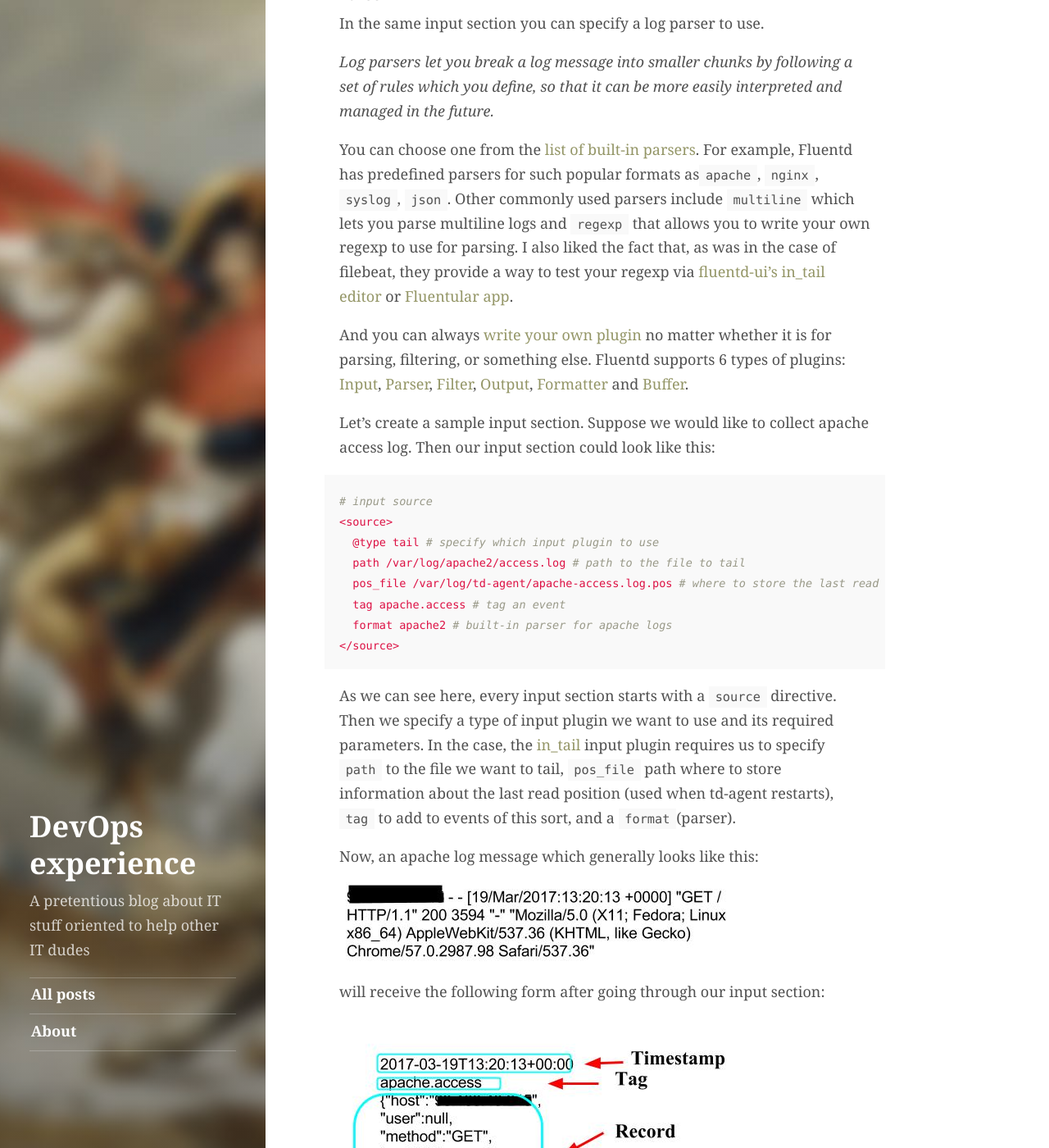
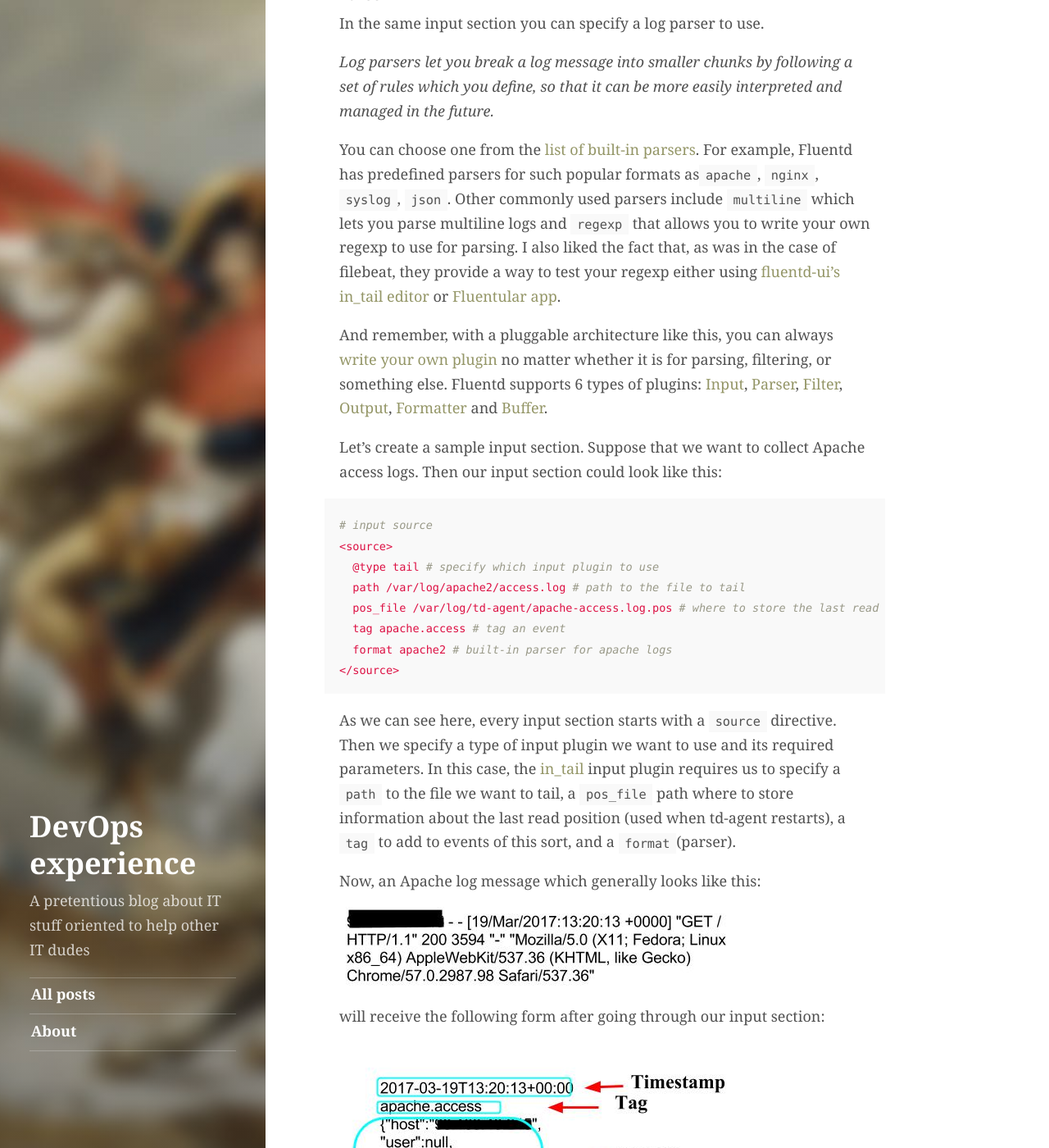
Before and after one commit to Artemmkin/Artemmkin.github.io, a Jekyll site: the page built from _posts/2017-03-19-log-shippers-part2.md, in a window 1280 px wide and 1400 px high, scrolled down 3454 px. Shown: the whole window at 82% size. Built offline with Jekyll 4.4.1, drawn with Linux system fonts in a browser that asks for light colours; comment, search, counter and statistics services are not loaded; some of the changed text lies outside the part shown.

Commit message:
Correct typos

````diff
--- a/_posts/2017-03-19-log-shippers-part2.md
+++ b/_posts/2017-03-19-log-shippers-part2.md
@@ -43,11 +43,11 @@ In the same input section you can specify a log parser to use.
 
 *Log parsers let you break a log message into smaller chunks by following a set of rules which you define, so that it can be more easily interpreted and managed in the future.*
 
-You can choose one from the [list of built-in parsers](http://docs.fluentd.org/v0.12/articles/parser-plugin-overview).  For example, Fluentd has predefined parsers for such popular formats as```apache```, ```nginx```, ```syslog```, ```json```. Other commonly used parsers include ```multiline``` which lets you parse multiline logs and ```regexp``` that allows you to write your own regexp to use for parsing. I also liked the fact that, as was in the case of filebeat, they provide a way to test your regexp via [fluentd-ui’s in_tail editor](http://docs.fluentd.org/v0.12/articles/fluentd-ui#intail-setting) or [Fluentular app](http://fluentular.herokuapp.com/).
+You can choose one from the [list of built-in parsers](http://docs.fluentd.org/v0.12/articles/parser-plugin-overview).  For example, Fluentd has predefined parsers for such popular formats as```apache```, ```nginx```, ```syslog```, ```json```. Other commonly used parsers include ```multiline``` which lets you parse multiline logs and ```regexp``` that allows you to write your own regexp to use for parsing. I also liked the fact that, as was in the case of filebeat, they provide a way to test your regexp either using [fluentd-ui’s in_tail editor](http://docs.fluentd.org/v0.12/articles/fluentd-ui#intail-setting) or [Fluentular app](http://fluentular.herokuapp.com/).
 
-And you can always [write your own plugin](http://docs.fluentd.org/v0.12/articles/plugin-development#filter-plugins) no matter whether it is for parsing, filtering, or something else. Fluentd supports 6 types of plugins:  [Input](http://docs.fluentd.org/v0.12/articles/input-plugin-overview), [Parser](http://docs.fluentd.org/v0.12/articles/parser-plugin-overview), [Filter](http://docs.fluentd.org/v0.12/articles/filter-plugin-overview), [Output](http://docs.fluentd.org/v0.12/articles/output-plugin-overview), [Formatter](http://docs.fluentd.org/v0.12/articles/formatter-plugin-overview) and [Buffer](http://docs.fluentd.org/v0.12/articles/buffer-plugin-overview).
+And remember, with a pluggable architecture like this, you can always [write your own plugin](http://docs.fluentd.org/v0.12/articles/plugin-development#filter-plugins) no matter whether it is for parsing, filtering, or something else. Fluentd supports 6 types of plugins:  [Input](http://docs.fluentd.org/v0.12/articles/input-plugin-overview), [Parser](http://docs.fluentd.org/v0.12/articles/parser-plugin-overview), [Filter](http://docs.fluentd.org/v0.12/articles/filter-plugin-overview), [Output](http://docs.fluentd.org/v0.12/articles/output-plugin-overview), [Formatter](http://docs.fluentd.org/v0.12/articles/formatter-plugin-overview) and [Buffer](http://docs.fluentd.org/v0.12/articles/buffer-plugin-overview).
 
-Let's create a sample input section. Suppose we would like to collect apache access log. Then our input section could look like this:
+Let's create a sample input section. Suppose that we want to collect Apache access logs. Then our input section could look like this:
 ~~~yml
 # input source
 <source>
@@ -58,18 +58,18 @@ Let's create a sample input section. Suppose we would like to collect apache acc
   format apache2 # built-in parser for apache logs
 </source>
 ~~~
-As we can see here, every input section starts with a ```source``` directive. Then we specify a type of input plugin we want to use and its required parameters. In the case, the [in_tail](http://docs.fluentd.org/v0.12/articles/in_tail#format-required) input plugin requires us to specify  ```path``` to the file we want to tail, ```pos_file``` path where to store information about the last read position (used when td-agent restarts), ```tag``` to add to events of this sort, and a ```format```(parser).
+As we can see here, every input section starts with a ```source``` directive. Then we specify a type of input plugin we want to use and its required parameters. In this case, the [in_tail](http://docs.fluentd.org/v0.12/articles/in_tail#format-required) input plugin requires us to specify  a ```path``` to the file we want to tail, a ```pos_file``` path where to store information about the last read position (used when td-agent restarts), a ```tag``` to add to events of this sort, and a ```format```(parser).
 
-Now, an apache log message which generally looks like this:
+Now, an Apache log message which generally looks like this:
 ![200x200](/public/img/logging/fluentd-raw-apache.jpg)
 will receive the following form after going through our input section:
 ![200x200](/public/img/logging/fluentd-event.jpg)
 
-Note that **tagging** is one of the key concepts in Fluentd's work. As we will soon, all the filtering and routing decisions are made based on a tag match.
+Note that **tagging** is one of the key concepts in Fluentd's work. As we will see quite soon, all the filtering and routing decisions are made based on a tag match.
 #### Filter
 After the input section, you can define a set of [filters](http://docs.fluentd.org/v0.12/articles/filter-plugin-overview) you want to apply to your log messages. Filters allow you to filter out events or perform mutation of the incoming data (enrich events by adding new fields, delete or mask fields for privacy).
 
-Let's add a filter for our apache logs. We use a built-in [record_transformer](http://docs.fluentd.org/v0.12/articles/filter_record_transformer#renewrecord-optional) filter plugin to add a new field to our event.
+Let's add a filter for our Apache logs. We use a built-in [record_transformer](http://docs.fluentd.org/v0.12/articles/filter_record_transformer#renewrecord-optional) filter plugin to add a new field to these events.
 ~~~yml
 # filter messages with the tag "apache.access"
 <filter apache.access>
@@ -156,7 +156,7 @@ Then I changed my configuration a little for fluentd instances (all config files
 
 ![400x400](/public/img/logging/python-app.jpg)
 
-It seems to work fine, and considering the fact that forward output plugin provides buffering, it's worth taking a look at fluentd as a way to transport your application logs to a centralized location.
+It seems to work fine, and considering the fact that forward output plugin provides buffering, it's worth taking a look at Fluentd as a way to transport your application logs to a centralized location.
 
 #### Other things to mention
 
@@ -164,7 +164,7 @@ Fluentd package comes with a [web ui](http://docs.fluentd.org/v0.12/articles/flu
 
 Fluentd is written in Ruby with performance sensitive parts written in C. It takes fewer resources than Logstash (~40 Mb).
 
-There's also another project called [Fluent Bit](http://fluentbit.io/). This is like filebeat for Logstash. It is a super lightweight log shipper which is written entirely in C. Hopefully, I'll have the time to write about it in the next posts, as this one is getting too long.
+There's also another project called [Fluent Bit](http://fluentbit.io/). This is like Filebeat for Logstash. It is a super lightweight log shipper which is written entirely in C. Hopefully, I'll have the time to write about it in the next posts, as this one is getting too long.
 
 #### Conclusion
 
````
Also changed, not shown: other parts of _posts/2017-03-19-log-shippers-part2.md (+3 -3 lines).
